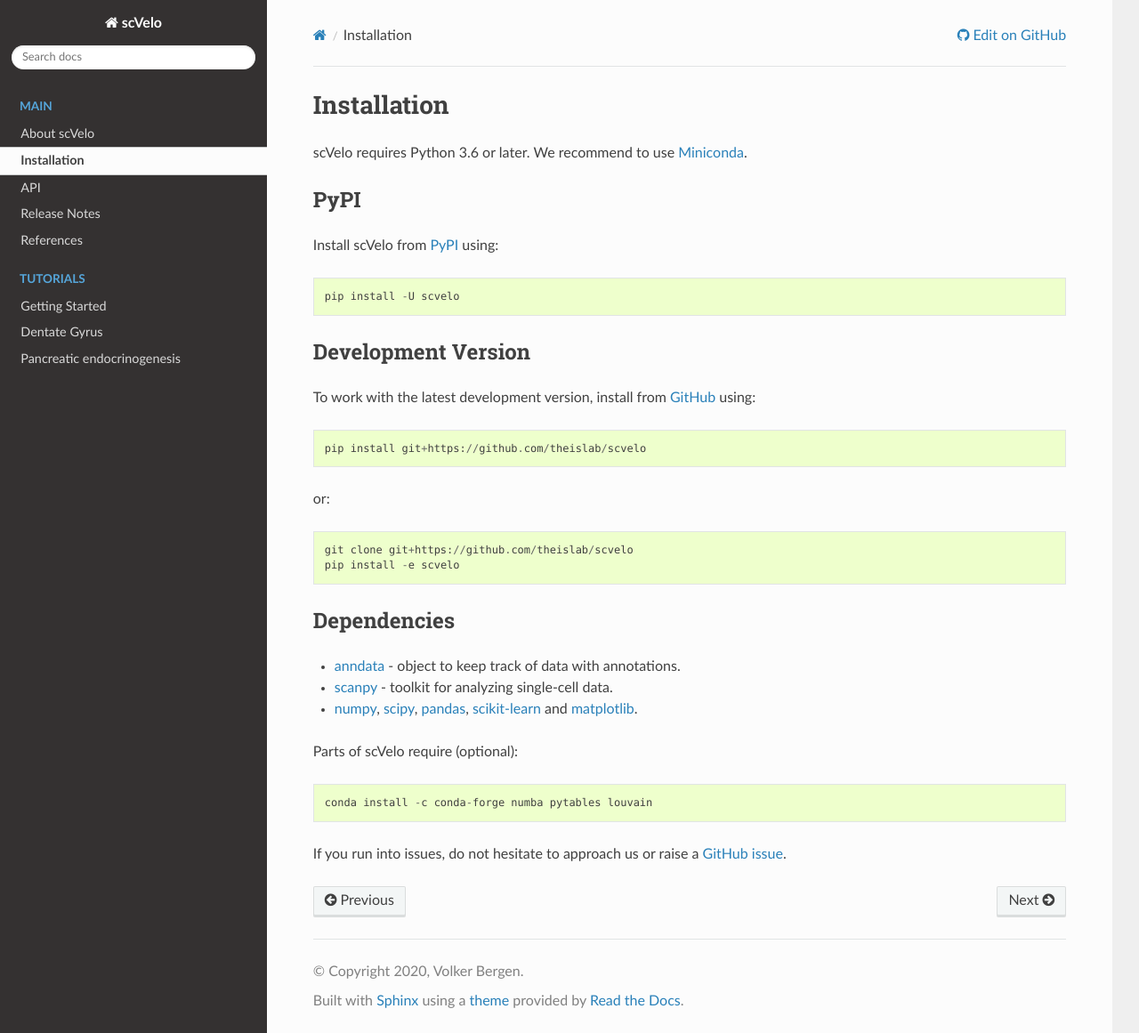
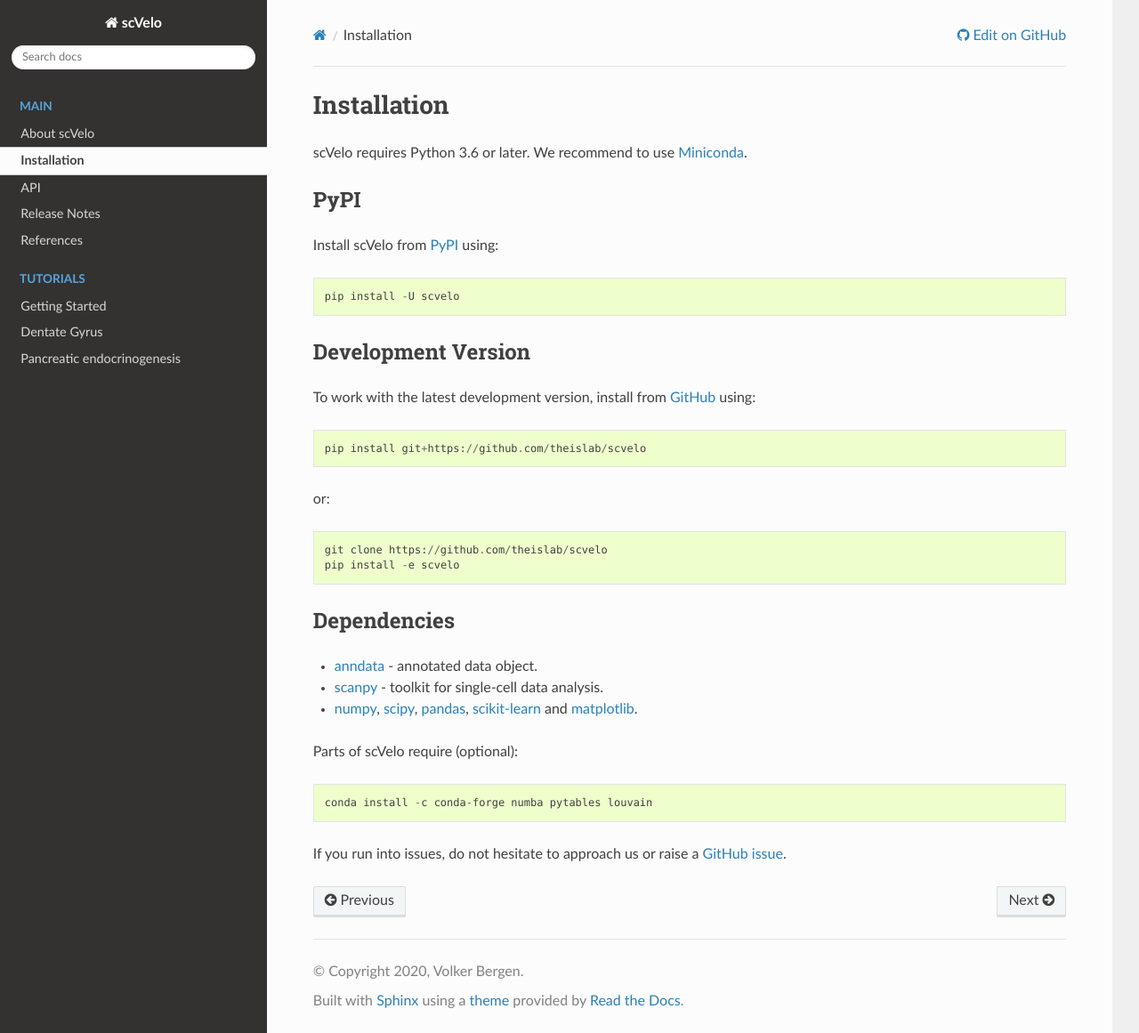
Before and after one commit to theislab/scvelo, a Sphinx documentation site: the page built from docs/source/installation.rst, in a window 1280 px wide and 1161 px high. Shown: the whole window at 89% size. Built offline with Sphinx 7.4.7 and the Read the Docs theme 2.0.0, drawn with Linux system fonts in a browser that asks for light colours; the version number could not be read and is left out.

Commit message:
minor docs edits

```diff
--- a/docs/source/installation.rst
+++ b/docs/source/installation.rst
@@ -20,15 +20,15 @@ To work with the latest development version, install from GitHub_ using::
 
 or::
 
-    git clone git+https://github.com/theislab/scvelo
+    git clone https://github.com/theislab/scvelo
     pip install -e scvelo
 
 
 Dependencies
 ^^^^^^^^^^^^
 
-- `anndata <https://anndata.readthedocs.io/>`_ - object to keep track of data with annotations.
-- `scanpy <https://scanpy.readthedocs.io/>`_ - toolkit for analyzing single-cell data.
+- `anndata <https://anndata.readthedocs.io/>`_ - annotated data object.
+- `scanpy <https://scanpy.readthedocs.io/>`_ - toolkit for single-cell data analysis.
 - `numpy <https://docs.scipy.org/>`_, `scipy <https://docs.scipy.org/>`_, `pandas <https://pandas.pydata.org/>`_, `scikit-learn <https://scikit-learn.org/>`_ and `matplotlib <https://matplotlib.org/>`_.
 
 
```
